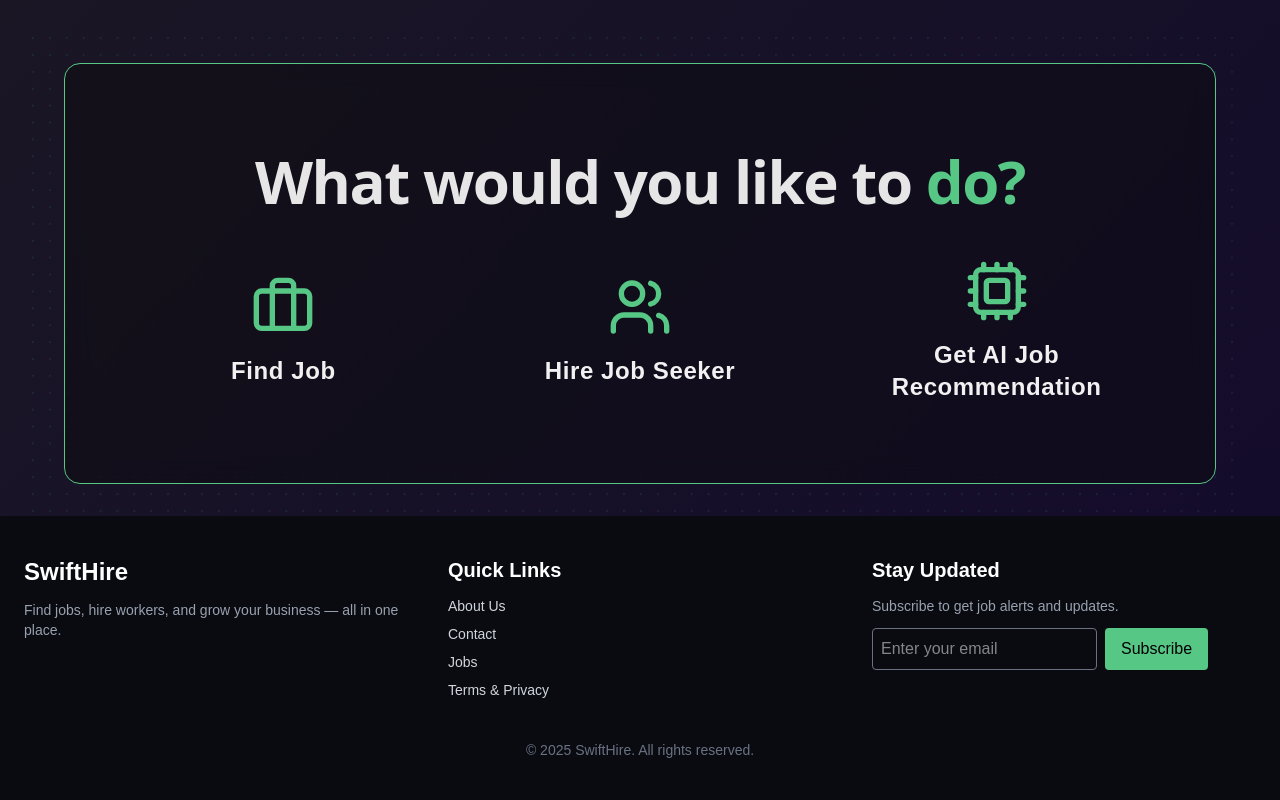
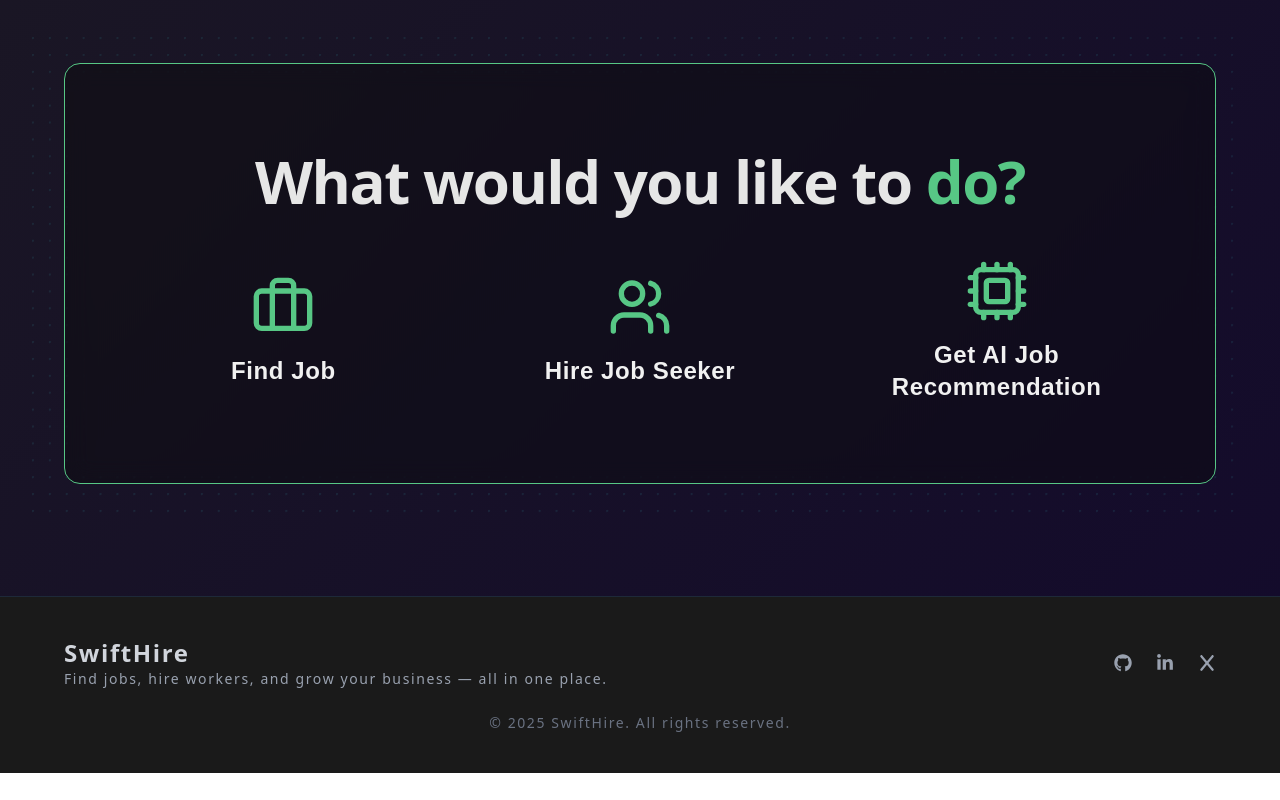
Before and after one commit to icodervivek/swifthire, a React (Vite) app in the folder client/: page / in a window 1280 px wide. Shown: the part 1513-2313 px from the top of the page. After the commit the page ends 2286 px from the top, so only its background shows below. Built offline with nearby package versions, Linux system fonts and the light colour scheme.

Commit message:
feat: updated ui

```diff
--- a/client/src/components/Footer.jsx
+++ b/client/src/components/Footer.jsx
@@ -1,127 +1,60 @@
 import React from "react";
-import { Bounce, ToastContainer, toast } from "react-toastify";
-import { motion } from "framer-motion";
+import { FaGithub, FaLinkedinIn } from "react-icons/fa";
+import { FaX } from "react-icons/fa6";
 
 const Footer = () => {
-  const notify = () =>
-    toast(
-      "✅ You're all set! Stay tuned for upcoming job alerts and career tips."
-    );
+  return (
+    <footer className="w-full tracking-widest bg-[#1a1a1a] text-gray-300 px-6 py-10 mt-20 border-t border-gray-800 relative overflow-hidden font-sans">
+      {/* Glow effect */}
+      <div className="absolute -bottom-[100px] -left-[100px] w-[500px] h-[500px] rounded-full  blur-3xl pointer-events-none"></div>
 
-  const containerVariants = {
-    hidden: { opacity: 0, y: 50 },
-    visible: {
-      opacity: 1,
-      y: 0,
-      transition: { duration: 0.8, ease: "easeOut" },
-    },
-  };
-
-  const itemVariants = {
-    hidden: { opacity: 0, y: 20 },
-    visible: (i) => ({
-      opacity: 1,
-      y: 0,
-      transition: { delay: i * 0.2, duration: 0.6, ease: "easeOut" },
-    }),
-    hover: { scale: 1.05, color: "#57c785", transition: { duration: 0.3 } },
-  };
-
-  return (
-    <motion.footer
-      className="bg-[#090b11] text-white py-10 px-6"
-      variants={containerVariants}
-      initial="hidden"
-      animate="visible"
-    >
-      <motion.div className="max-w-7xl mx-auto grid grid-cols-1 md:grid-cols-3 gap-10">
-        {/* Column 1 - Brand */}
-        <motion.div variants={itemVariants} custom={0}>
-          <h2 className="text-2xl font-bold mb-3">SwiftHire</h2>
-          <p className="text-gray-400 text-sm">
+      {/* Main content */}
+      <div className="max-w-6xl mx-auto flex flex-col md:flex-row items-center justify-between gap-6 relative z-10">
+        {/* Brand */}
+        <div className="text-center md:text-left">
+          <h2 className="text-2xl font-bold">SwiftHire</h2>
+          <p className="text-sm text-gray-400">
             Find jobs, hire workers, and grow your business — all in one place.
           </p>
-        </motion.div>
+        </div>
 
-        {/* Column 2 - Links */}
-        <motion.div variants={itemVariants} custom={1}>
-          <h3 className="text-xl font-semibold mb-3">Quick Links</h3>
-          <ul className="space-y-2 text-gray-300 text-sm">
-            {["About Us", "Contact", "Jobs", "Terms & Privacy"].map(
-              (link, index) => (
-                <motion.li
-                  key={index}
-                  className="cursor-pointer"
-                  variants={itemVariants}
-                  whileHover="hover"
-                  custom={index}
-                >
-                  {link}
-                </motion.li>
-              )
-            )}
-          </ul>
-        </motion.div>
+        {/* Links */}
+        <div className="flex space-x-6 text-gray-400 text-lg">
+          <a
+            href="https://github.com/icodervivek/swifthire"
+            target="_blank"
+            rel="noopener noreferrer"
+            className="hover:text-purple-600 transition-colors duration-300"
+            aria-label="Github"
+          >
+            <FaGithub />
+          </a>
+          <a
+            href="https://www.linkedin.com/in/vivekpramanik/"
+            target="_blank"
+            rel="noopener noreferrer"
+            className="hover:text-purple-600 transition-colors duration-300"
+            aria-label="Linkedin"
+          >
+            <FaLinkedinIn />
+          </a>
+          <a
+            href="https://x.com/icodervivek"
+            target="_blank"
+            rel="noopener noreferrer"
+            className="hover:text-purple-600 transition-colors duration-300"
+            aria-label="X"
+          >
+            <FaX />
+          </a>
+        </div>
+      </div>
 
-        {/* Column 3 - Newsletter */}
-        <motion.div variants={itemVariants} custom={2}>
-          <h3 className="text-xl font-semibold mb-3">Stay Updated</h3>
-          <p className="text-gray-400 text-sm mb-3">
-            Subscribe to get job alerts and updates.
-          </p>
-
-          <motion.form
-            action=""
-            onSubmit={(e) => {
-              e.preventDefault();
-              notify();
-            }}
-            className="flex flex-col sm:flex-row gap-2"
-            initial={{ opacity: 0 }}
-            animate={{ opacity: 1 }}
-            transition={{ delay: 0.4, duration: 0.8 }}
-          >
-            <input
-              type="email"
-              placeholder="Enter your email"
-              className="p-2 rounded w-full sm:w-auto focus:text-white focus:outline-none focus:border-yellow-200 text-white bg-transparent border border-gray-500"
-              required
-            />
-            <motion.button
-              type="submit"
-              className="bg-[#57c785] cursor-pointer text-black px-4 py-2 rounded hover:bg-[#44a66b]"
-              whileHover={{ scale: 1.05 }}
-              whileTap={{ scale: 0.95 }}
-            >
-              Subscribe
-            </motion.button>
-            <ToastContainer
-              position="top-right"
-              autoClose={5000}
-              hideProgressBar={false}
-              newestOnTop={false}
-              closeOnClick={false}
-              rtl={false}
-              pauseOnFocusLoss
-              draggable
-              pauseOnHover
-              theme="dark"
-              transition={Bounce}
-            />
-          </motion.form>
-        </motion.div>
-      </motion.div>
-
-      {/* Bottom line */}
-      <motion.div
-        className="text-center text-gray-500 text-sm mt-10"
-        initial={{ opacity: 0 }}
-        animate={{ opacity: 1 }}
-        transition={{ delay: 0.6, duration: 0.8 }}
-      >
-        &copy; {new Date().getFullYear()} SwiftHire. All rights reserved.
-      </motion.div>
-    </motion.footer>
+      {/* Bottom */}
+      <div className="text-center text-gray-500 text-sm mt-6 relative z-10">
+        © {new Date().getFullYear()} SwiftHire. All rights reserved.
+      </div>
+    </footer>
   );
 };
 
```
